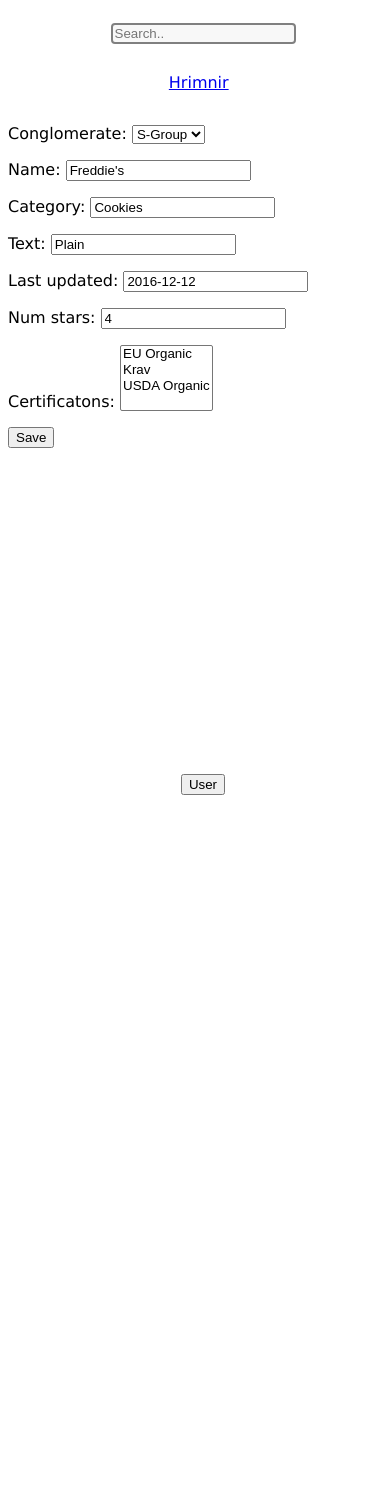
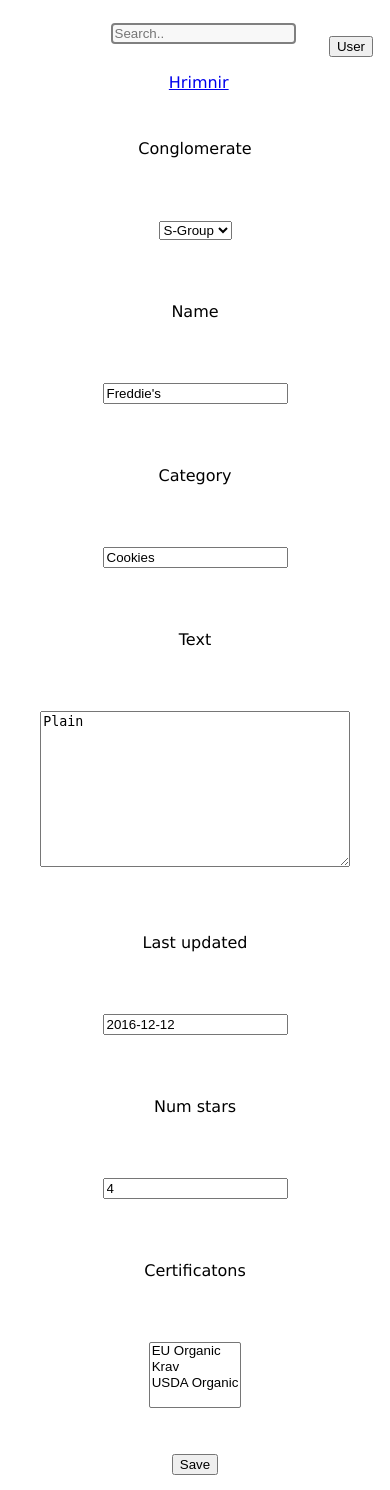
Before and after one commit to brica1000/Hrimnir, a Django app: page /modify_product/1/ in a window 390 px wide. Before the commit the page ends 795 px from the top, so only its background shows below. Run offline with Django 3.2, Linux system fonts and the light colour scheme; a user stored in the database is signed in; data comes from the database, SQL or seed files in the repository; both versions use the stored data as it was after the commit.

Commit message:
Enlarged textarea for text and added form for conglom, still need to work on new form

```diff
--- a/thesite/forms.py
+++ b/thesite/forms.py
@@ -1,4 +1,5 @@
 from django import forms
+from django.forms import Textarea
 from .models import Conglomerate, Cert, Product
 
 
@@ -7,3 +8,9 @@ class ProductForm(forms.ModelForm):
     class Meta:
         model = Product
         fields = ('conglomerate', 'name', 'category', 'text', 'last_updated', 'num_stars', 'certificatons',)
+        widgets = {
+            'text': forms.fields.TextInput(attrs={'size': 400,}),
+            'text': Textarea(attrs={'rows': 10, 'cols': 100, }),
+
+
+        }
--- a/thesite/static/css/base.css
+++ b/thesite/static/css/base.css
@@ -6,6 +6,11 @@ ul {
     margin: 0;
     padding: 0;
 }
+
+textarea {
+  width: 90%;
+}
+
 #search-form {
     box-sizing: border-box;
     border: 2px solid grey;
@@ -23,6 +28,7 @@ ul {
   left: 50%;
   transform: translate(-50%, -50%);
 }
+
 
 * {
     box-sizing: border-box;
@@ -53,7 +59,12 @@ This should lay out in a stack on a phone
 
     .nav-bar.foot {
       position: fixed;
-      bottom: 4%;
+      bottom: 91.5%;
+      right: -40%;
+    }
+
+    .mobile-centered {
+      text-align: center;
     }
 
     .desktop {
@@ -111,6 +122,8 @@ This should lay out in a stack on a phone
 .centered {
   text-align: center;
 }
+
+
 table.centered {
     margin-left:auto;
     margin-right:auto;
@@ -144,16 +157,17 @@ table.centered {
       box-shadow: 0px 8px 16px 0px rgba(0,0,0,0.2);
       z-index: 1;
   }
+
   .dropdown-content.mobile {
       display: none;
       position: absolute;
-      top: -230%;
-      right: 30%;
+      right: 46%;
       background-color: #f9f9f9;
       min-width: 160px;
       box-shadow: 0px 8px 16px 0px rgba(0,0,0,0.2);
       z-index: 1;
   }
+
 
   /* Links inside the dropdown */
   .dropdown-content a {
--- a/thesite/templates/thesite/database.html
+++ b/thesite/templates/thesite/database.html
@@ -7,7 +7,7 @@
     {% if c.approved_edit %}
     <div class="row">
                 <div class="col-3 centered">
-                  {{ c.name }}
+                  <a href="{% url 'modify_conglomerate' pk=c.pk %}">{{ c.name }}</a>
                 </div>
                 <div class="col-9">
                   {{ c.text }}
--- a/thesite/templates/thesite/modify_product.html
+++ b/thesite/templates/thesite/modify_product.html
@@ -7,8 +7,15 @@
 <div>
   <form method="post" action="">
       {% csrf_token %}
-      {{ form.as_p }}
-      <div class="form-group">
+      {% for field in form %}
+      <div class="col-4 centered">
+        <p>{{ field.label }}</p>
+      </div>
+      <div class="col-8 mobile-centered">
+        <p>{{ field }}</p>
+      </div>
+      {% endfor %}
+      <div class="col-3 centered">
           <button type="submit" class="save btn btn-default">Save</button>
       </div>
   </form>
--- a/thesite/urls.py
+++ b/thesite/urls.py
@@ -8,5 +8,6 @@ urlpatterns = [
     url(r'^submit/', views.submit, name='submit'),
     url(r'^database/', views.database, name='database'),
     url(r'^modify_product/(?P<pk>\d+)/$', views.modify_product, name='modify_product'),
+    url(r'^modify_conglomerate/(?P<pk>\d+)/$', views.modify_conglomerate, name='modify_conglomerate'),
 
 ]
--- a/thesite/views.py
+++ b/thesite/views.py
@@ -42,8 +42,6 @@ def database(request):
     products = Product.objects.all()
     return render(request, 'thesite/database.html', {'conglom':conglom, 'products': products,},)
 
-# This we can use!
-"""
 @login_required
 def modify_conglomerate(request, pk):
     conglomerate = Conglomerate.objects.get(pk=pk)
@@ -56,9 +54,7 @@ def modify_conglomerate(request, pk):
             return HttpResponseRedirect(reverse('thesite/database.html'))
     else:
         formset = ConglomerateInlineFormSet(instance=conglomerate)
-    return render(request, 'thesite/modify_product.html', {'formset': formset})
-"""
-
+    return render(request, 'thesite/modify_conglomerate.html', {'formset': formset})
 
 @login_required
 def modify_product(request, pk):
```
Also changed, not shown: thesite/templates/thesite/modify_conglomerate.html (added, +13 -0 lines), db.sqlite3.
